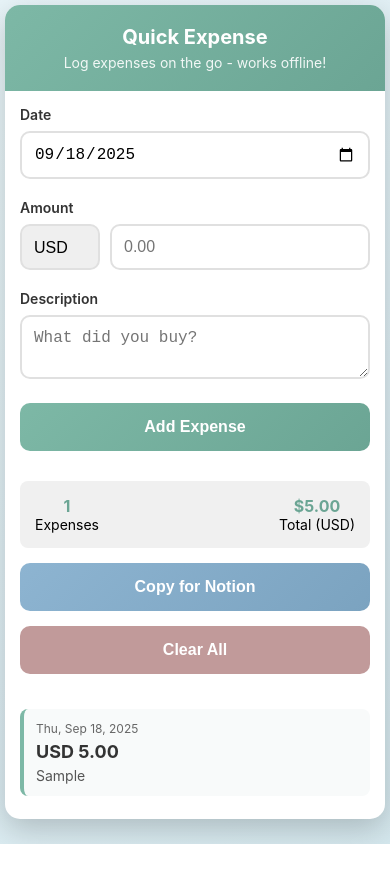
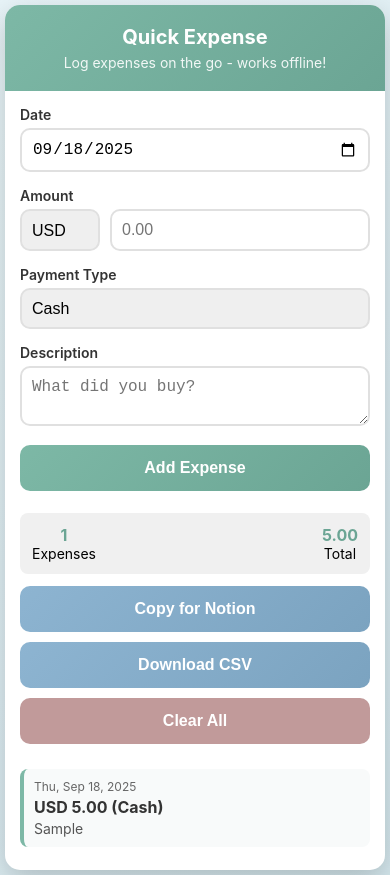
Before and after one commit to krispalmer0510-cpu/Travel-Expense-Tracker, a plain HTML site: page expense-tracker.html in a window 390 px wide. Both pictures are taken after typing "5", "Sample" into the empty fields and a click on the button "Add Expense". Before the commit the page ends 844 px from the top, so only its background shows below. Drawn offline with Linux system fonts and the light colour scheme.

Commit message:
Update widget: add payment type and CSV export

```diff
--- a/expense-tracker.html
+++ b/expense-tracker.html
@@ -5,232 +5,44 @@
     <meta name="viewport" content="width=device-width, initial-scale=1.0">
     <title>Quick Expense Tracker</title>
     <style>
-        * {
-            margin: 0;
-            padding: 0;
-            box-sizing: border-box;
-        }
-
-        body {
-            font-family: -apple-system, BlinkMacSystemFont, 'Segoe UI', Roboto, sans-serif;
-            background: linear-gradient(135deg, #e8f4f8 0%, #d4e7ed 100%);
-            min-height: 100vh;
-            padding: 10px;
-        }
-
-        .container {
-            max-width: 400px;
-            margin: 0 auto;
-            background: white;
-            border-radius: 15px;
-            box-shadow: 0 10px 30px rgba(0,0,0,0.2);
-            overflow: hidden;
-        }
-
-        .header {
-            background: linear-gradient(135deg, #7db8a6, #6ba594);
-            color: white;
-            padding: 20px;
-            text-align: center;
-        }
-
-        .header h1 {
-            font-size: 24px;
-            margin-bottom: 5px;
-        }
-
-        .header p {
-            opacity: 0.9;
-            font-size: 14px;
-        }
-
-        .form {
-            padding: 20px;
-        }
-
-        .form-group {
-            margin-bottom: 20px;
-        }
-
-        label {
-            display: block;
-            margin-bottom: 8px;
-            font-weight: 600;
-            color: #333;
-            font-size: 14px;
-        }
-
-        input, select, textarea {
-            width: 100%;
-            padding: 15px;
-            border: 2px solid #e0e0e0;
-            border-radius: 10px;
-            font-size: 16px;
-            transition: border-color 0.3s;
-            -webkit-appearance: none;
-        }
-
-        input:focus, select:focus, textarea:focus {
-            outline: none;
-            border-color: #7db8a6;
-        }
-
-        .amount-group {
-            display: flex;
-            gap: 10px;
-        }
-
-        .currency-select {
-            flex: 0 0 80px;
-        }
-
-        .amount-input {
-            flex: 1;
-        }
-
-        textarea {
-            resize: vertical;
-            min-height: 60px;
-        }
-
-        .btn {
-            width: 100%;
-            padding: 18px;
-            background: linear-gradient(135deg, #7db8a6, #6ba594);
-            color: white;
-            border: none;
-            border-radius: 10px;
-            font-size: 18px;
-            font-weight: 600;
-            cursor: pointer;
-            transition: transform 0.2s, box-shadow 0.2s;
-            margin-bottom: 15px;
-        }
-
-        .btn:hover {
-            transform: translateY(-2px);
-            box-shadow: 0 5px 15px rgba(125, 184, 166, 0.3);
-        }
-
-        .btn:active {
-            transform: translateY(0);
-        }
-
-        .btn-secondary {
-            background: linear-gradient(135deg, #8db4d1, #7ba3c0);
-        }
-
-        .btn-secondary:hover {
-            box-shadow: 0 5px 15px rgba(141, 180, 209, 0.3);
-        }
-
-        .expenses-list {
-            margin-top: 20px;
-            max-height: 300px;
-            overflow-y: auto;
-        }
-
-        .expense-item {
-            background: #f8fafa;
-            border-radius: 8px;
-            padding: 12px;
-            margin-bottom: 8px;
-            border-left: 4px solid #7db8a6;
-        }
-
-        .expense-date {
-            font-size: 12px;
-            color: #666;
-            margin-bottom: 5px;
-        }
-
-        .expense-amount {
-            font-size: 18px;
-            font-weight: bold;
-            color: #333;
-            margin-bottom: 5px;
-        }
-
-        .expense-description {
-            font-size: 14px;
-            color: #555;
-        }
-
-        .stats {
-            display: flex;
-            justify-content: space-between;
-            background: #f0f0f0;
-            padding: 15px;
-            margin: 15px 0;
-            border-radius: 8px;
-            font-size: 14px;
-        }
-
-        .stat-item {
-            text-align: center;
-        }
-
-        .stat-value {
-            font-weight: bold;
-            font-size: 16px;
-            color: #6ba594;
-        }
-
-        .export-area {
-            margin-top: 20px;
-            padding: 15px;
-            background: #f8f9fa;
-            border-radius: 8px;
-            border: 1px dashed #ddd;
-        }
-
-        .export-text {
-            width: 100%;
-            height: 150px;
-            font-family: monospace;
-            font-size: 12px;
-            border: 1px solid #ddd;
-            border-radius: 5px;
-            padding: 10px;
-            background: white;
-        }
-
-        .hidden {
-            display: none;
-        }
-
-        .success-message {
-            background: #e8f5f1;
-            color: #2d5a4b;
-            padding: 10px;
-            border-radius: 5px;
-            margin-bottom: 15px;
-            text-align: center;
-            font-weight: 500;
-        }
-
+        * { margin: 0; padding: 0; box-sizing: border-box; }
+        body { font-family: -apple-system, BlinkMacSystemFont, 'Segoe UI', Roboto, sans-serif; background: linear-gradient(135deg, #e8f4f8 0%, #d4e7ed 100%); min-height: 100vh; padding: 10px; }
+        .container { max-width: 400px; margin: 0 auto; background: white; border-radius: 15px; box-shadow: 0 10px 30px rgba(0,0,0,0.2); overflow: hidden; }
+        .header { background: linear-gradient(135deg, #7db8a6, #6ba594); color: white; padding: 20px; text-align: center; }
+        .header h1 { font-size: 24px; margin-bottom: 5px; }
+        .header p { opacity: 0.9; font-size: 14px; }
+        .form { padding: 20px; }
+        .form-group { margin-bottom: 15px; }
+        label { display: block; margin-bottom: 5px; font-weight: 600; color: #333; font-size: 14px; }
+        input, select, textarea { width: 100%; padding: 12px; border: 2px solid #e0e0e0; border-radius: 10px; font-size: 16px; transition: border-color 0.3s; -webkit-appearance: none; }
+        input:focus, select:focus, textarea:focus { outline: none; border-color: #7db8a6; }
+        .amount-group { display: flex; gap: 10px; }
+        .currency-select { flex: 0 0 80px; }
+        .amount-input { flex: 1; }
+        textarea { resize: vertical; min-height: 60px; }
+        .btn { width: 100%; padding: 16px; background: linear-gradient(135deg, #7db8a6, #6ba594); color: white; border: none; border-radius: 10px; font-size: 18px; font-weight: 600; cursor: pointer; transition: transform 0.2s, box-shadow 0.2s; margin-bottom: 10px; }
+        .btn:hover { transform: translateY(-2px); box-shadow: 0 5px 15px rgba(125, 184, 166, 0.3); }
+        .btn:active { transform: translateY(0); }
+        .btn-secondary { background: linear-gradient(135deg, #8db4d1, #7ba3c0); }
+        .btn-secondary:hover { box-shadow: 0 5px 15px rgba(141, 180, 209, 0.3); }
+        .expenses-list { margin-top: 15px; max-height: 250px; overflow-y: auto; }
+        .expense-item { background: #f8fafa; border-radius: 8px; padding: 10px; margin-bottom: 8px; border-left: 4px solid #7db8a6; }
+        .expense-date { font-size: 12px; color: #666; margin-bottom: 3px; }
+        .expense-amount { font-size: 16px; font-weight: bold; color: #333; margin-bottom: 3px; }
+        .expense-description { font-size: 14px; color: #555; }
+        .stats { display: flex; justify-content: space-between; background: #f0f0f0; padding: 12px; margin: 12px 0; border-radius: 8px; font-size: 14px; }
+        .stat-item { text-align: center; }
+        .stat-value { font-weight: bold; font-size: 16px; color: #6ba594; }
+        .export-area { margin-top: 15px; padding: 12px; background: #f8f9fa; border-radius: 8px; border: 1px dashed #ddd; }
+        .export-text { width: 100%; height: 120px; font-family: monospace; font-size: 12px; border: 1px solid #ddd; border-radius: 5px; padding: 10px; background: white; }
+        .hidden { display: none; }
+        .success-message { background: #e8f5f1; color: #2d5a4b; padding: 10px; border-radius: 5px; margin-bottom: 10px; text-align: center; font-weight: 500; }
         @media (max-width: 480px) {
-            body {
-                padding: 5px;
-            }
-
-            .header h1 {
-                font-size: 20px;
-            }
-
-            .form {
-                padding: 15px;
-            }
-
-            input, select, textarea {
-                padding: 12px;
-                font-size: 16px; /* Prevents zoom on iOS */
-            }
-
-            .btn {
-                padding: 15px;
-                font-size: 16px;
-            }
+            body { padding: 5px; }
+            .header h1 { font-size: 20px; }
+            .form { padding: 15px; }
+            input, select, textarea { padding: 10px; font-size: 16px; }
+            .btn { padding: 14px; font-size: 16px; }
         }
     </style>
 </head>
@@ -240,18 +52,13 @@
             <h1>Quick Expense</h1>
             <p>Log expenses on the go - works offline!</p>
         </div>
-
         <div class="form">
-            <div id="successMessage" class="success-message hidden">
-                Expense added successfully!
-            </div>
-
+            <div id="successMessage" class="success-message hidden">Expense added successfully!</div>
             <form id="expenseForm">
                 <div class="form-group">
                     <label for="date">Date</label>
                     <input type="date" id="date" required>
                 </div>
-
                 <div class="form-group">
                     <label for="amount">Amount</label>
                     <div class="amount-group">
@@ -275,12 +82,17 @@
                         <input type="number" id="amount" class="amount-input" step="0.01" placeholder="0.00" required>
                     </div>
                 </div>
-
+                <div class="form-group">
+                    <label for="paymentType">Payment Type</label>
+                    <select id="paymentType" required>
+                        <option value="Cash">Cash</option>
+                        <option value="Card">Card</option>
+                    </select>
+                </div>
                 <div class="form-group">
                     <label for="description">Description</label>
                     <textarea id="description" placeholder="What did you buy?" required></textarea>
                 </div>
-
                 <button type="submit" class="btn">Add Expense</button>
             </form>
 
@@ -290,12 +102,13 @@
                     <div>Expenses</div>
                 </div>
                 <div class="stat-item">
-                    <div class="stat-value" id="totalAmount">$0.00</div>
-                    <div>Total (USD)</div>
+                    <div class="stat-value" id="totalAmount">0</div>
+                    <div>Total</div>
                 </div>
             </div>
 
             <button id="exportBtn" class="btn btn-secondary">Copy for Notion</button>
+            <button id="downloadCsvBtn" class="btn btn-secondary">Download CSV</button>
             <button id="clearBtn" class="btn" style="background: #c19a9a;">Clear All</button>
 
             <div id="exportArea" class="export-area hidden">
@@ -336,11 +149,13 @@
                 const exportBtn = document.getElementById('exportBtn');
                 const clearBtn = document.getElementById('clearBtn');
                 const copyBtn = document.getElementById('copyBtn');
+                const downloadBtn = document.getElementById('downloadCsvBtn');
 
                 form.addEventListener('submit', (e) => this.handleSubmit(e));
                 exportBtn.addEventListener('click', () => this.showExport());
                 clearBtn.addEventListener('click', () => this.clearAll());
                 copyBtn.addEventListener('click', () => this.copyToClipboard());
+                downloadBtn.addEventListener('click', () => this.downloadCSV());
             }
 
             handleSubmit(e) {
@@ -351,6 +166,7 @@
                     date: document.getElementById('date').value,
                     currency: document.getElementById('currency').value,
                     amount: parseFloat(document.getElementById('amount').value),
+                    paymentType: document.getElementById('paymentType').value,
                     description: document.getElementById('description').value.trim(),
                     timestamp: new Date().toISOString()
                 };
@@ -365,15 +181,12 @@
             resetForm() {
                 document.getElementById('amount').value = '';
                 document.getElementById('description').value = '';
-                // Keep date and currency as they were
             }
 
             showSuccess() {
                 const message = document.getElementById('successMessage');
                 message.classList.remove('hidden');
-                setTimeout(() => {
-                    message.classList.add('hidden');
-                }, 2000);
+                setTimeout(() => { message.classList.add('hidden'); }, 2000);
             }
 
             updateDisplay() {
@@ -383,66 +196,37 @@
 
             updateStats() {
                 const totalExpenses = this.expenses.length;
-                const totalAmount = this.expenses.reduce((sum, expense) => {
-                    // Simple conversion - in real app you'd want actual exchange rates
-                    let usdAmount = expense.amount;
-                    if (expense.currency !== 'USD') {
-                        // Rough conversion factors (you'd want real rates)
-                        const rates = {
-                            'EUR': 1.1, 'GBP': 1.25, 'JPY': 0.007, 'AUD': 0.67,
-                            'CAD': 0.74, 'CHF': 1.1, 'CNY': 0.14, 'INR': 0.012,
-                            'KRW': 0.00075, 'SGD': 0.74, 'THB': 0.028, 'MXN': 0.058,
-                            'BRL': 0.20, 'ZAR': 0.055
-                        };
-                        usdAmount = expense.amount * (rates[expense.currency] || 1);
-                    }
-                    return sum + usdAmount;
-                }, 0);
-
+                const totalAmount = this.expenses.reduce((sum, exp) => sum + exp.amount, 0);
                 document.getElementById('totalExpenses').textContent = totalExpenses;
-                document.getElementById('totalAmount').textContent = `$${totalAmount.toFixed(2)}`;
+                document.getElementById('totalAmount').textContent = totalAmount.toFixed(2);
             }
 
             updateExpensesList() {
                 const list = document.getElementById('expensesList');
-
-                if (this.expenses.length === 0) {
-                    list.innerHTML = '<p style="text-align: center; color: #666; padding: 20px;">No expenses yet. Add your first expense above!</p>';
+                if (!this.expenses.length) {
+                    list.innerHTML = '<p style="text-align:center;color:#666;padding:20px;">No expenses yet.</p>';
                     return;
                 }
-
-                list.innerHTML = this.expenses.map(expense => `
+                list.innerHTML = this.expenses.map(exp => `
                     <div class="expense-item">
-                        <div class="expense-date">${this.formatDate(expense.date)}</div>
-                        <div class="expense-amount">${expense.currency} ${expense.amount.toFixed(2)}</div>
-                        <div class="expense-description">${expense.description}</div>
+                        <div class="expense-date">${this.formatDate(exp.date)}</div>
+                        <div class="expense-amount">${exp.currency} ${exp.amount.toFixed(2)} (${exp.paymentType})</div>
+                        <div class="expense-description">${exp.description}</div>
                     </div>
                 `).join('');
             }
 
             formatDate(dateString) {
                 return new Date(dateString + 'T00:00:00').toLocaleDateString('en-US', {
-                    weekday: 'short',
-                    year: 'numeric',
-                    month: 'short',
-                    day: 'numeric'
+                    weekday: 'short', year: 'numeric', month: 'short', day: 'numeric'
                 });
             }
 
             showExport() {
                 const exportArea = document.getElementById('exportArea');
                 const exportText = document.getElementById('exportText');
-
-                if (this.expenses.length === 0) {
-                    alert('No expenses to export yet!');
-                    return;
-                }
-
-                // Format for easy Notion copying
-                const formatted = this.expenses.map(expense =>
-                    `${expense.date} | ${expense.currency} ${expense.amount.toFixed(2)} | ${expense.description}`
-                ).join('\n');
-
+                if (!this.expenses.length) { alert('No expenses to export!'); return; }
+                const formatted = this.expenses.map(exp => `${exp.date} | ${exp.currency} ${exp.amount.toFixed(2)} | ${exp.paymentType} | ${exp.description}`).join('\n');
                 exportText.value = formatted;
                 exportArea.classList.remove('hidden');
                 exportText.focus();
@@ -451,36 +235,40 @@
 
             async copyToClipboard() {
                 const exportText = document.getElementById('exportText');
-                try {
-                    await navigator.clipboard.writeText(exportText.value);
-                    const btn = document.getElementById('copyBtn');
-                    const originalText = btn.textContent;
-                    btn.textContent = 'Copied!';
-                    setTimeout(() => {
-                        btn.textContent = originalText;
-                    }, 2000);
-                } catch (err) {
-                    // Fallback for older browsers
-                    exportText.select();
-                    document.execCommand('copy');
-                    alert('Copied to clipboard!');
-                }
+                try { await navigator.clipboard.writeText(exportText.value); alert('Copied!'); }
+                catch { exportText.select(); document.execCommand('copy'); alert('Copied!'); }
             }
 
             clearAll() {
-                if (confirm('Are you sure you want to clear all expenses? This cannot be undone.')) {
+                if (confirm('Clear all expenses? This cannot be undone.')) {
                     this.expenses = [];
                     this.saveExpenses();
                     this.updateDisplay();
                     document.getElementById('exportArea').classList.add('hidden');
                 }
             }
+
+            downloadCSV() {
+                if (!this.expenses.length) { alert('No expenses to export!'); return; }
+                const headers = ['Date','Currency','Amount','Payment Type','Description'];
+                const csvRows = [headers.join(',')];
+                this.expenses.forEach(exp => {
+                    const row = [exp.date, exp.currency, exp.amount.toFixed(2), exp.paymentType, `"${exp.description.replace(/"/g,'""')}"`];
+                    csvRows.push(row.join(','));
+                });
+                const csvContent = csvRows.join('\n');
+                const blob = new Blob([csvContent], {type: 'text/csv'});
+                const url = URL.createObjectURL(blob);
+                const a = document.createElement('a');
+                a.href = url;
+                a.download = 'expenses.csv';
+                document.body.appendChild(a);
+                a.click();
+                document.body.removeChild(a);
+            }
         }
 
-        // Initialize the app
-        document.addEventListener('DOMContentLoaded', () => {
-            new ExpenseTracker();
-        });
+        document.addEventListener('DOMContentLoaded', () => { new ExpenseTracker(); });
     </script>
 </body>
 </html>
```
